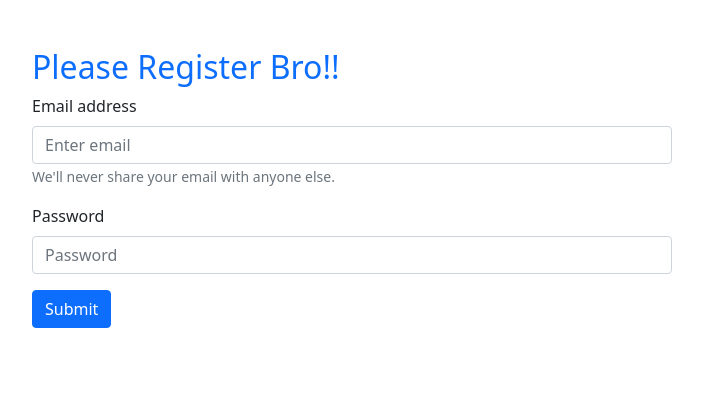
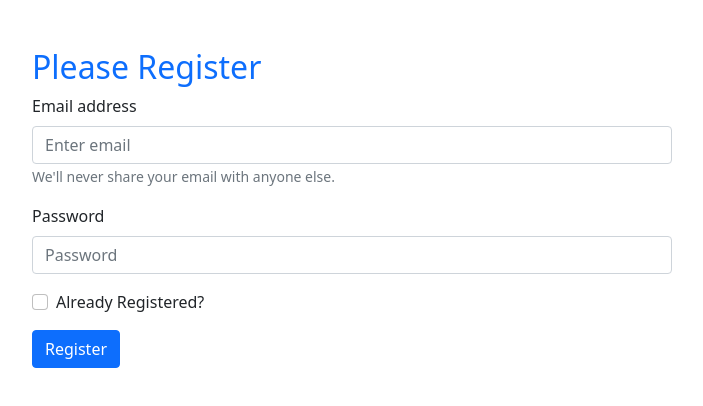
Before and after one commit to MrRonnie/Email-Password-Authentication, a React (Create React App) app: page / in a window 1280 px wide. Shown: the top 406 px of the page, without its empty margins (288-991 px from the left). Built offline with nearby package versions, Linux system fonts and the light colour scheme.

Commit message:
Toggle Registration and login, implement sign in with email password

```diff
--- a/src/App.js
+++ b/src/App.js
@@ -2,7 +2,11 @@
 import "bootstrap/dist/css/bootstrap.min.css";
 import Form from "react-bootstrap/Form";
 import Button from "react-bootstrap/Button";
-import { createUserWithEmailAndPassword, getAuth } from "firebase/auth";
+import {
+  createUserWithEmailAndPassword,
+  getAuth,
+  signInWithEmailAndPassword,
+} from "firebase/auth";
 import app from "./firebase.init";
 import { useState } from "react";
 
@@ -10,6 +14,7 @@
 
 function App() {
   const [validated, setValidated] = useState(false);
+  const [registered, setRegistered] = useState(false);
   const [error, setError] = useState("");
   const [email, setEmail] = useState("");
   const [password, setPassword] = useState("");
@@ -20,6 +25,10 @@
 
   const handlePasswordBlur = (event) => {
     setPassword(event.target.value);
+  };
+
+  const handleRegisteredChange = (event) => {
+    setRegistered(event.target.checked);
   };
 
   const handleFormSubmit = (event) => {
@@ -38,18 +47,36 @@
 
     setValidated(true);
     setError("");
-    createUserWithEmailAndPassword(auth, email, password)
+
+    if (registered) {
+      signInWithEmailAndPassword(auth, email, password)
         .then((result) => {
           const user = result.user;
           console.log(user);
         })
         .catch((error) => {
           console.error(error);
+          setError(error.message);
         });
+    } else {
+      createUserWithEmailAndPassword(auth, email, password)
+        .then((result) => {
+          const user = result.user;
+          console.log(user);
+          setEmail("");
+          setPassword("");
+        })
+        .catch((error) => {
+          console.error(error);
+          setError(error.message);
+        });
+    }
   };
   return (
     <div className="register w-50 mx-auto mt-5">
-      <h2 className="text-primary">Please Register Bro!!</h2>
+      <h2 className="text-primary">
+        Please {registered ? "Login" : "Register"}
+      </h2>
       <Form noValidate validated={validated} onSubmit={handleFormSubmit}>
         <Form.Group className="mb-3" controlId="formBasicEmail">
           <Form.Label>Email address</Form.Label>
@@ -79,10 +106,17 @@
             Please provide a valid password.
           </Form.Control.Feedback>
         </Form.Group>
+        <Form.Group className="mb-3" controlId="formBasicCheckbox">
+          <Form.Check
+            onChange={handleRegisteredChange}
+            type="checkbox"
+            label="Already Registered?"
+          />
+        </Form.Group>
         <p className="text-danger">{error}</p>
 
         <Button variant="primary" type="submit">
-          Submit
+          {registered ? "Login" : "Register"}
         </Button>
       </Form>
     </div>
```
Lines whose indentation alone changed are shown as unchanged.
